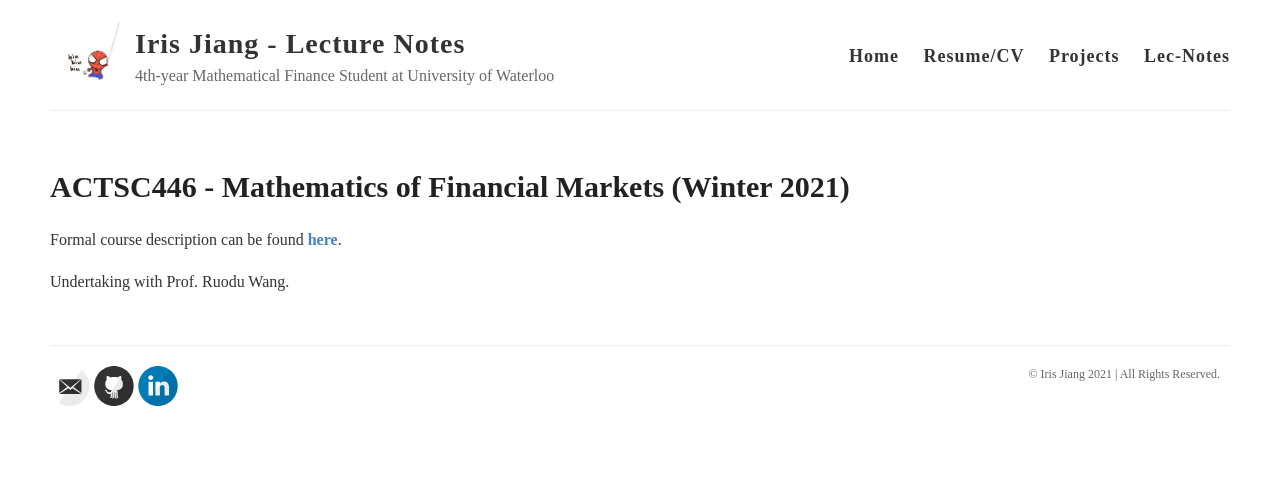
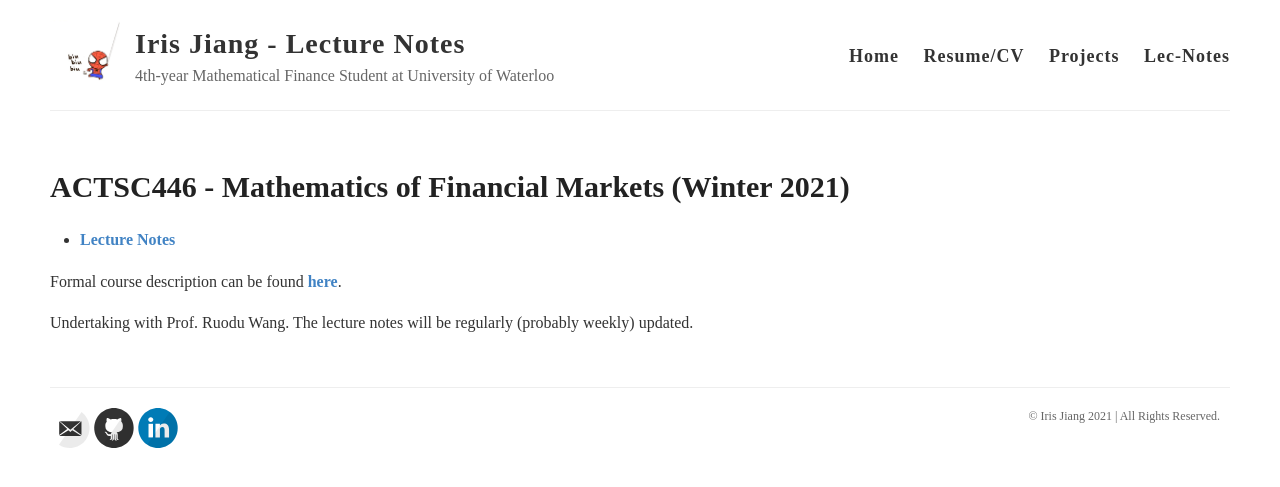
Before and after one commit to my-jiang/my-jiang.github.io, a Jekyll site: the page built from _notes/ACTSC446.md, in a window 1280 px wide. Shown: the top 487 px of the page. Built offline with Jekyll 4.4.1, drawn with Linux system fonts in a browser that asks for light colours.

Commit message:
add actsc446 notes

```diff
--- a/_notes/ACTSC446.md
+++ b/_notes/ACTSC446.md
@@ -6,6 +6,8 @@ permalink: /actsc446/
 
 ---
 
+- [Lecture Notes](../notes-pdf/ACTSC446.pdf)
+
 Formal course description can be found [here](https://ugradcalendar.uwaterloo.ca/courses/ACTSC/446).
 
-Undertaking with Prof. Ruodu Wang.
+Undertaking with Prof. Ruodu Wang. The lecture notes will be regularly (probably weekly) updated.
```
Also changed, not shown: 2 other files.
